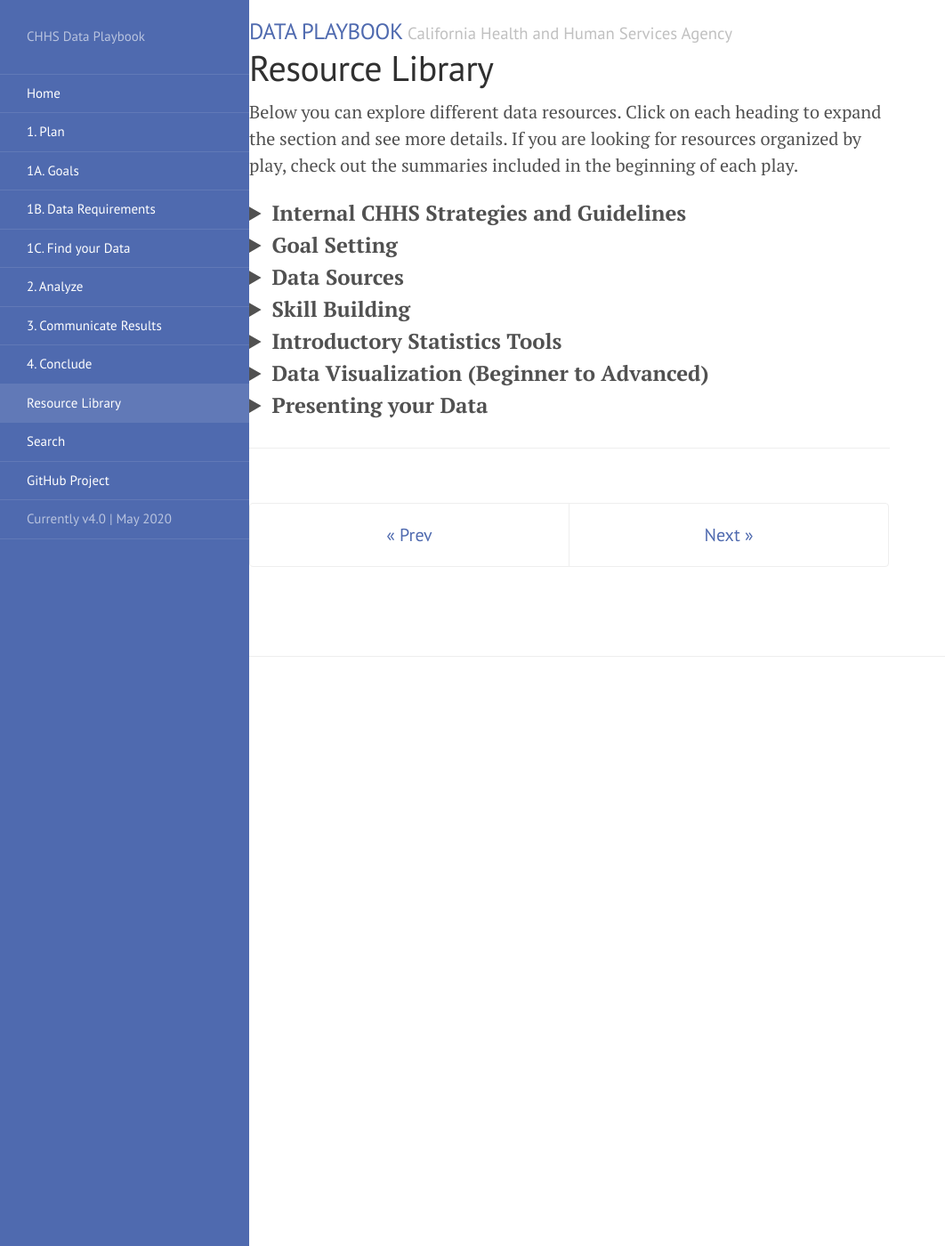
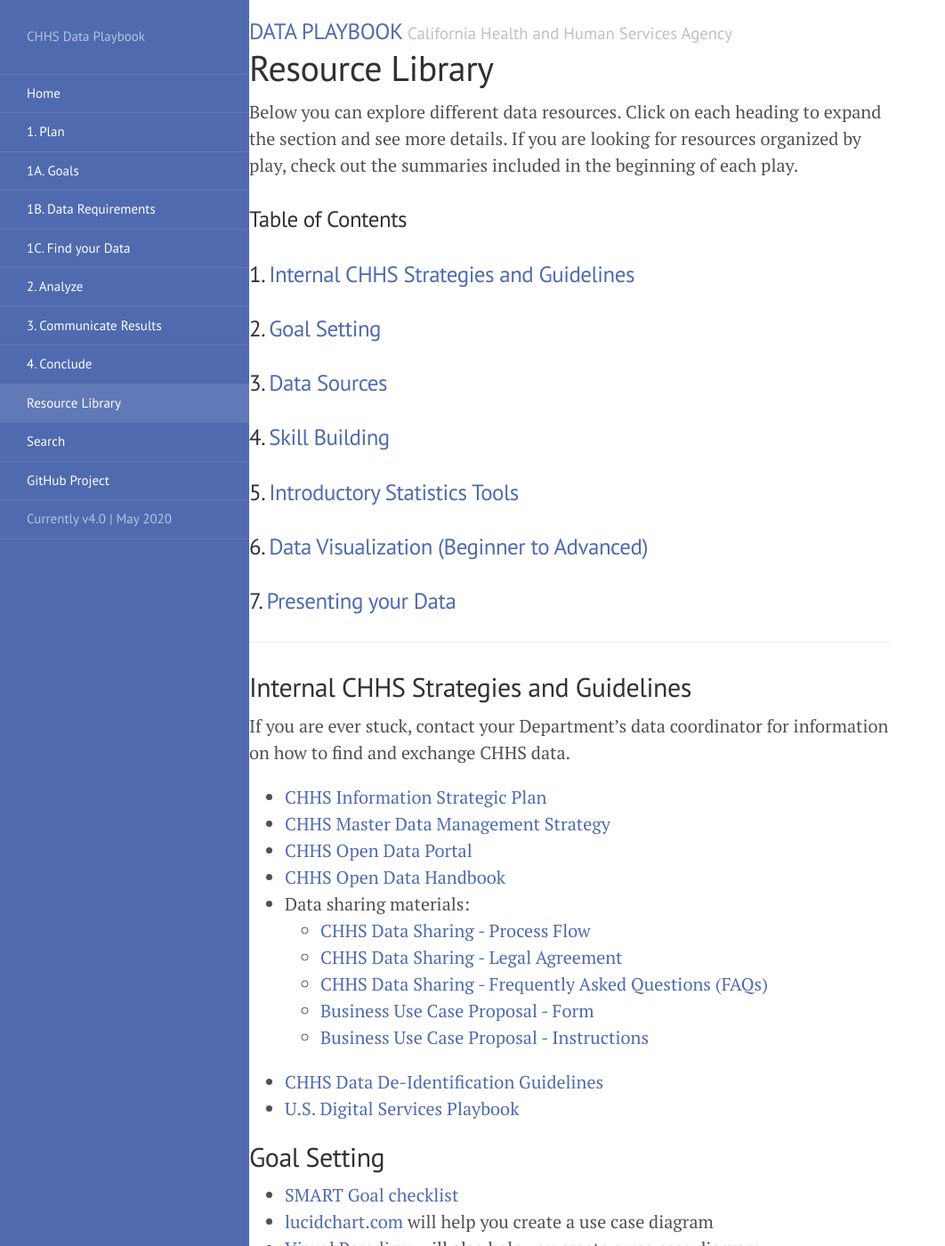
Before and after one commit to chhsdata/dataplaybook, a Jekyll site: the page built from 7_resource_library.md, in a window 1280 px wide and 1400 px high. Shown: the whole window at 89% size, without its empty margins (0-1062 px from the left). Built offline with Jekyll 4.4.1, drawn with Linux system fonts in a browser that asks for light colours; Markdown is read by kramdown in place of the engine named in the settings; some of the changed text lies outside the part shown.

Commit message:
minor fixes

```diff
--- a/7_resource_library.md
+++ b/7_resource_library.md
@@ -6,8 +6,18 @@ permalink: /resource_library/
 Below you can explore different data resources. Click on each heading to expand the section and see more details.
 If you are looking for resources organized by play, check out the summaries included in the beginning of each play.
 
-<details>
-  <summary style="font-size:18pt; font-weight: bold;">Internal CHHS Strategies and Guidelines</summary>
+### Table of Contents
+###   1. [Internal CHHS Strategies and Guidelines](#internal)
+###   2. [Goal Setting](#goals)
+###   3. [Data Sources](#data)
+###   4. [Skill Building](#skills)
+###   5. [Introductory Statistics Tools](#stats)
+###   6. [Data Visualization (Beginner to Advanced)](#visualize)
+###   7. [Presenting your Data](#present)
+
+___
+
+## <a name="internal"></a> Internal CHHS Strategies and Guidelines
 
 If you are ever stuck, contact your Department’s data coordinator for information on how to find and exchange CHHS data.
 
@@ -24,10 +34,7 @@ If you are ever stuck, contact your Department’s data coordinator for informat
 * [CHHS Data De-Identification Guidelines]({{ site.baseurl }}/documents/CHHS-DDG-V1.0-092316.pdf "CHHS Data De-Identification Guidelines")
 * [U.S. Digital Services Playbook](https://playbook.cio.gov/ "U.S. Digital Services Playbook")
 
-</details>
-
-<details>
-  <summary style="font-size:18pt; font-weight: bold;">Goal Setting</summary>
+## <a name="goals"></a>Goal Setting
 
 * [SMART Goal checklist](https://www.mindtools.com/pages/article/smart-goals.htm)
 * [lucidchart.com](https://www.lucidchart.com/pages/uml-use-case-diagram) will help you create a use case diagram
@@ -38,10 +45,7 @@ If you are ever stuck, contact your Department’s data coordinator for informat
 * [Analytics Capability Assessment for Human Service Agencies](https://chhsdata.github.io/dataplaybook/documents/APHSA-Analytic-Capability-Roadmap-1-0-for-Human-Services-Agencies.pdf) gives more specific data readiness guidance.
 * [Roadmap to Capacity Building in Analytics](https://chhsdata.github.io/dataplaybook/documents/APHSA-Roadmap-to-Capacity-Building-in-Analytics-White-Paper.pdf) - This document is dense, but gives great insight into what you need to carry out a successful product.
 
-</details>
-
-<details>
-  <summary style="font-size:18pt; font-weight: bold;">Data Sources</summary>
+## <a name="data"></a>Data Sources
 
 Public data resources are available from a number of online sources, including the federal government and non-profit organizations. Following is a partial list of select data resources that can help contribute to data projects and analyses.
 
@@ -54,11 +58,7 @@ Public data resources are available from a number of online sources, including t
 * [California Healthy Places Index](https://healthyplacesindex.org/ "California Healthy Places Index") - A tool to explore community conditions that predict life expectancy. It contains user-friendly mapping and data resources at the census tract level across California.
 * [CHHS Open Data Portal](https://data.chhs.ca.gov/ "CHHS Open Data Portal") - Offers access to standardized data that can be easily retrieved, combined, downloaded, sorted, searched, analyzed, redistributed and re-used by individuals, business, researchers, journalists, developers, and government to process, trend, and innovate.
 
-</details>
-
-
-<details>
-  <summary style="font-size:18pt; font-weight: bold;">Skill Building</summary>
+## <a name="skills"></a>Skill Building
 
 There are a number of training resources available from reputable governmental and non-governmental sources. Following is a partial list of select training resources that can help contribute to data projects and analyses.
 * [Strategies for Collecting Data, Analyzing Data, and Reporting the Results](http://www.calhr.ca.gov/Training/Pages/course-description.aspx?class=Strategies%20for%20Collecting%20Data,%20Analyzing%20Data,%20and%20Reporting%20the%20Results) – Data analysis is the process of describing and interpreting quantitative information. This introductory seminar will guide students through the three basic steps involved in conducting research: collecting data, analyzing data, and reporting the results. **Provided by:** CalHR
@@ -73,10 +73,7 @@ There are a number of training resources available from reputable governmental a
   * [Tableau Essentials Training](https://www.lynda.com/Tableau-tutorials/Tableau-9-Essential-Training/386886-2.html). **Provided by:** Lynda.com
   * [Data Visualization and Communication with Tableau](https://www.coursera.org/learn/analytics-tableau/). **Provided by:** Coursera
 
-</details>
-
-<details>
-  <summary style="font-size:18pt; font-weight: bold;">Introductory Statistics Tools</summary>
+## <a name="stats"></a>Introductory Statistics Tools
 
 Here are some key concepts and help integrating them into Excel
 * [Central Tendency](https://statistics.laerd.com/statistical-guides/measures-central-tendency-mean-mode-median.php)
@@ -85,10 +82,8 @@ Here are some key concepts and help integrating them into Excel
 * [Regression Analysis](https://www.qimacros.com/hypothesis-testing/regression/)
 * [Multiple Regression in Excel](https://www.businessinsider.com/understand-excel-multiple-regression-2014-10)
 * [Statistical Significance](https://hbr.org/2016/02/a-refresher-on-statistical-significance)
-</details>
 
-<details>
-  <summary style="font-size:18pt; font-weight: bold;">Data Visualization (Beginner to Advanced)</summary>
+## <a name="visualize"></a>Data Visualization (Beginner to Advanced)
 
 If you just need a quick chart or table, check out these online tools — they are simpler to use than the advanced data visualization guides and may be more appropriate for your specific project:
  * [Google Charts](https://developers.google.com/chart/) (interactive charts & simple data tools)
@@ -106,17 +101,12 @@ More sophisticated guides are listed below:
 * **Advanced:** [D3.js](https://d3js.org/) – Data-Driven Documents D3 is a JavaScript library for manipulating documents based on data. D3 helps you bring data to life using HTML, SVG, and CSS. D3’s emphasis on web standards gives you the full capabilities of modern browsers without tying yourself to a proprietary framework, combining powerful visualization components and a data-driven approach to DOM manipulation.
 * **All levels**: Coursera often has free online [Data Visualization Courses](https://www.coursera.org/search?query=data&nbsp;visualization&) — check to see if one is available!
 
-</details>
-
-<details>
-  <summary style="font-size:18pt; font-weight: bold;">Presenting your Data</summary>
+## <a name="present"></a>Presenting your Data
 
 * [Color Contrast Grid](http://contrast-grid.eightshapes.com/) – Test many foreground and background color combos for compliance with WCAG 2.0 minimum contrast.
 * Use a word editing app like [Hemingway](http://www.hemingwayapp.com) to **improve** the readability of your writing. Hemingway will highlight lengthy or run-on sentences, remove overly dense writing, offer alternatives for weak adverbs and phrases as well as poor formatting choices.
 * **Visualize** your story with a storyboard (see MIT’s [guide](https://datatherapy.org/activities/activity-finding-a-story-in-data/) to finding a story in your data)
 
-</details>
-<hr>
 
 <!-- Pagination -->
 <div class="pagination">
--- a/_config.yml
+++ b/_config.yml
@@ -5,7 +5,7 @@ description:      'CHHS Data Playbook'
 url:              'https://gellertnp.github.io/dataplaybook'
 baseurl:          'https://gellertnp.github.io/dataplaybook'
 
-markdown:         CommonMarkGhPages
+# markdown:         CommonMarkGhPages
 
 author:
   name:           'California Health and Human Services Agency'
```
